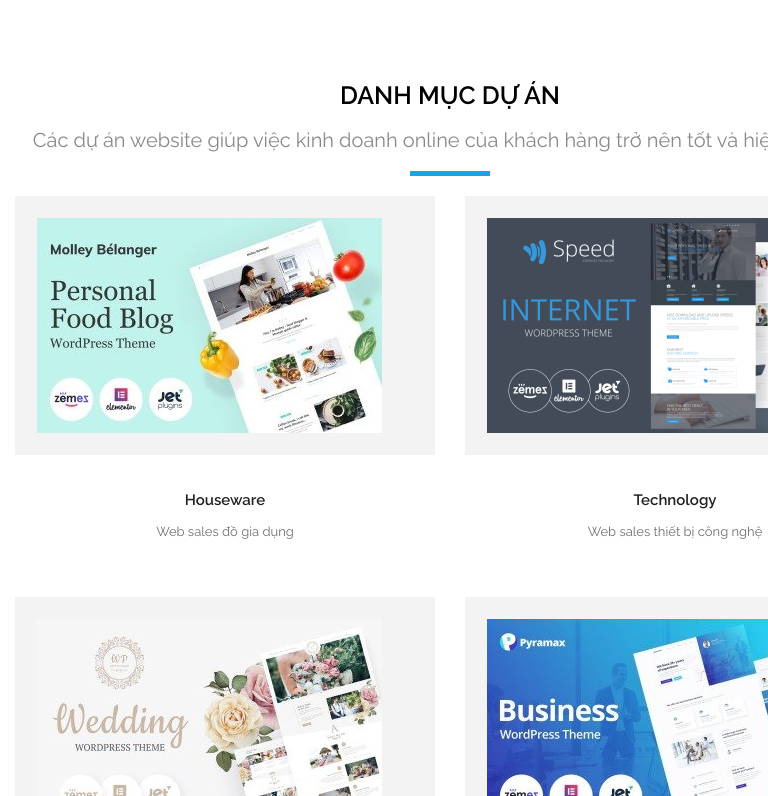
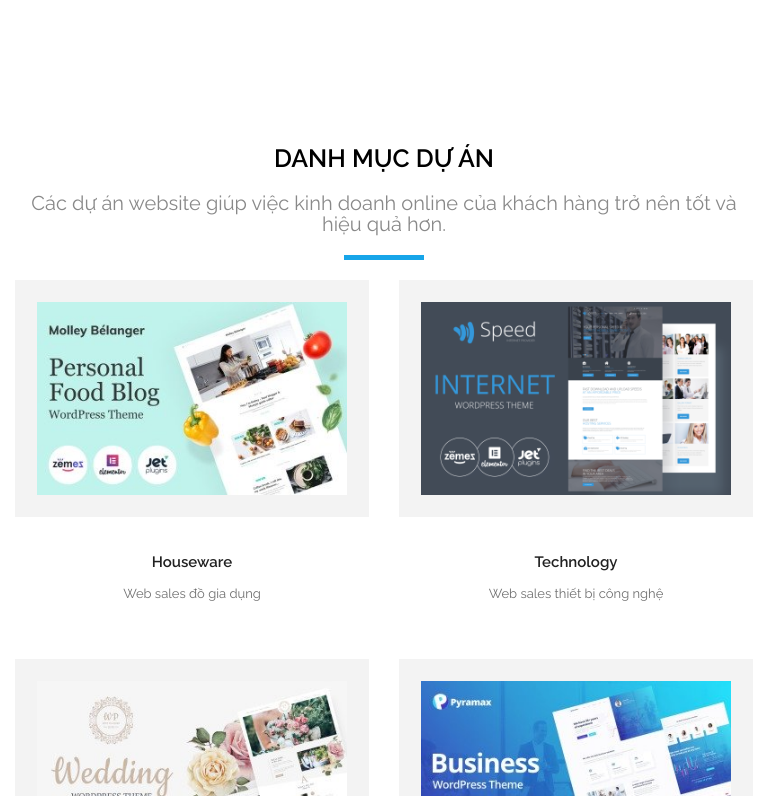
Before and after one commit to tggooner123/Theme, a plain HTML site: page index.html in a window 768 px wide. Shown: the part 2004-2800 px from the top of the page. Drawn offline with Linux system fonts and the light colour scheme.

Commit message:
edit responsive

```diff
--- a/css/responsive.css
+++ b/css/responsive.css
@@ -391,8 +391,8 @@
 		overflow-x: hidden;
 	}
 	.container {
-		width: 900px;
-		max-width: 900px;
+		width: 768px;
+		max-width: 768px;
 	}
 	.header_top ul {
 		margin: 0;
```
